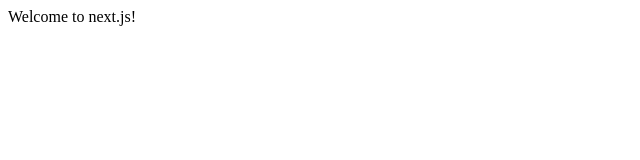
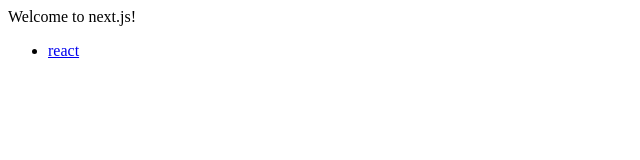
Before and after one commit to daisuke-tanabe/react-redux-sandbox, a Next.js app: page / in a window 1280 px wide. Shown: the top 160 px of the page, without its empty margins (0-640 px from the left). Built offline with nearby package versions, Linux system fonts and the light colour scheme.

Commit message:
chore: react学習用ファイルの設置

```diff
--- a/pages/index.js
+++ b/pages/index.js
@@ -1 +1,14 @@
-export default () => <div>Welcome to next.js!</div>
+import Link from 'next/link';
+
+export default () => (
+  <div>
+    <div>Welcome to next.js!</div>
+    <ul>
+      <li>
+        <Link href="/react">
+          <a>react</a>
+        </Link>
+      </li>
+    </ul>
+  </div>
+)
--- /dev/null
+++ b/pages/react/index.js
@@ -0,0 +1 @@
+export default () => (<div>React</div>)
```
